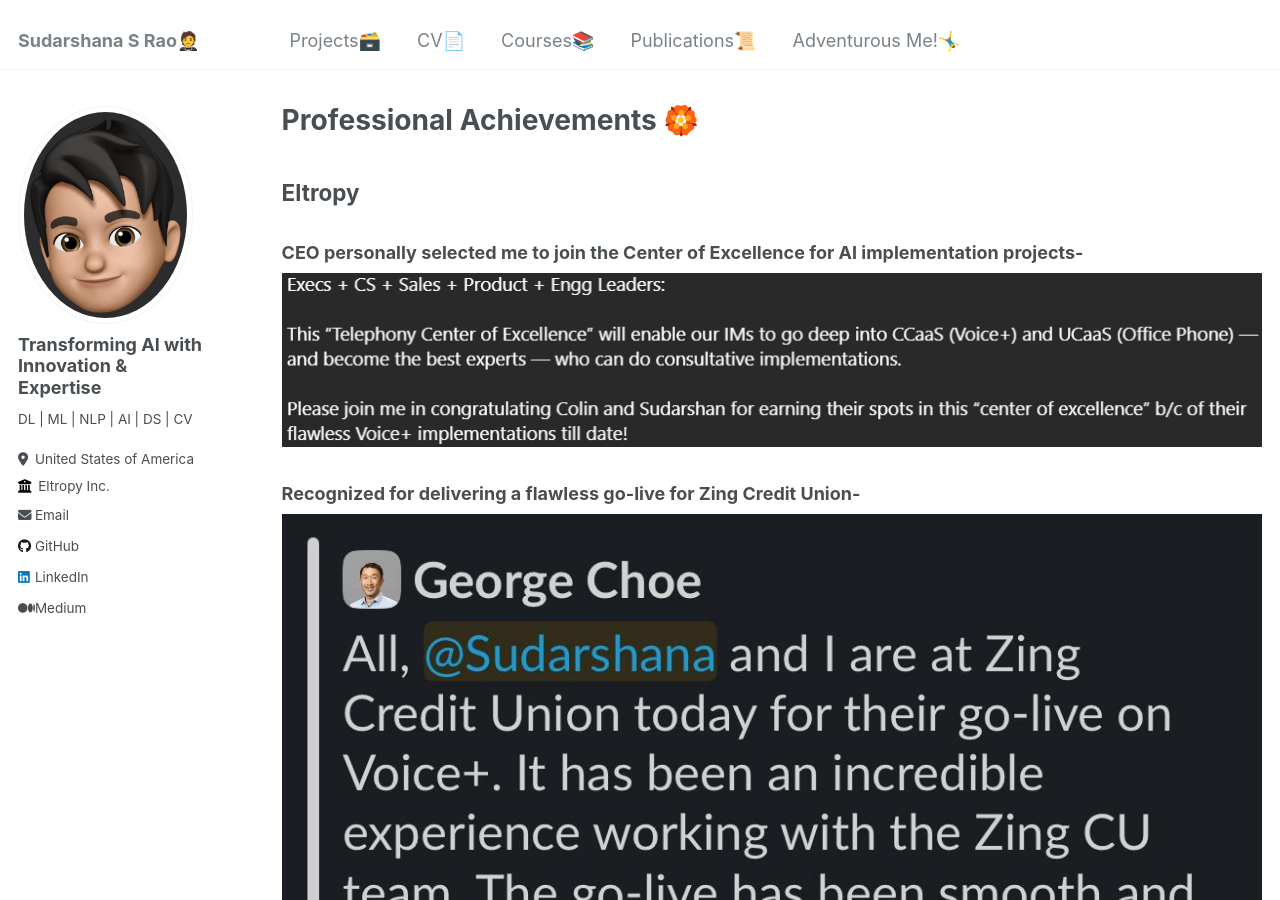
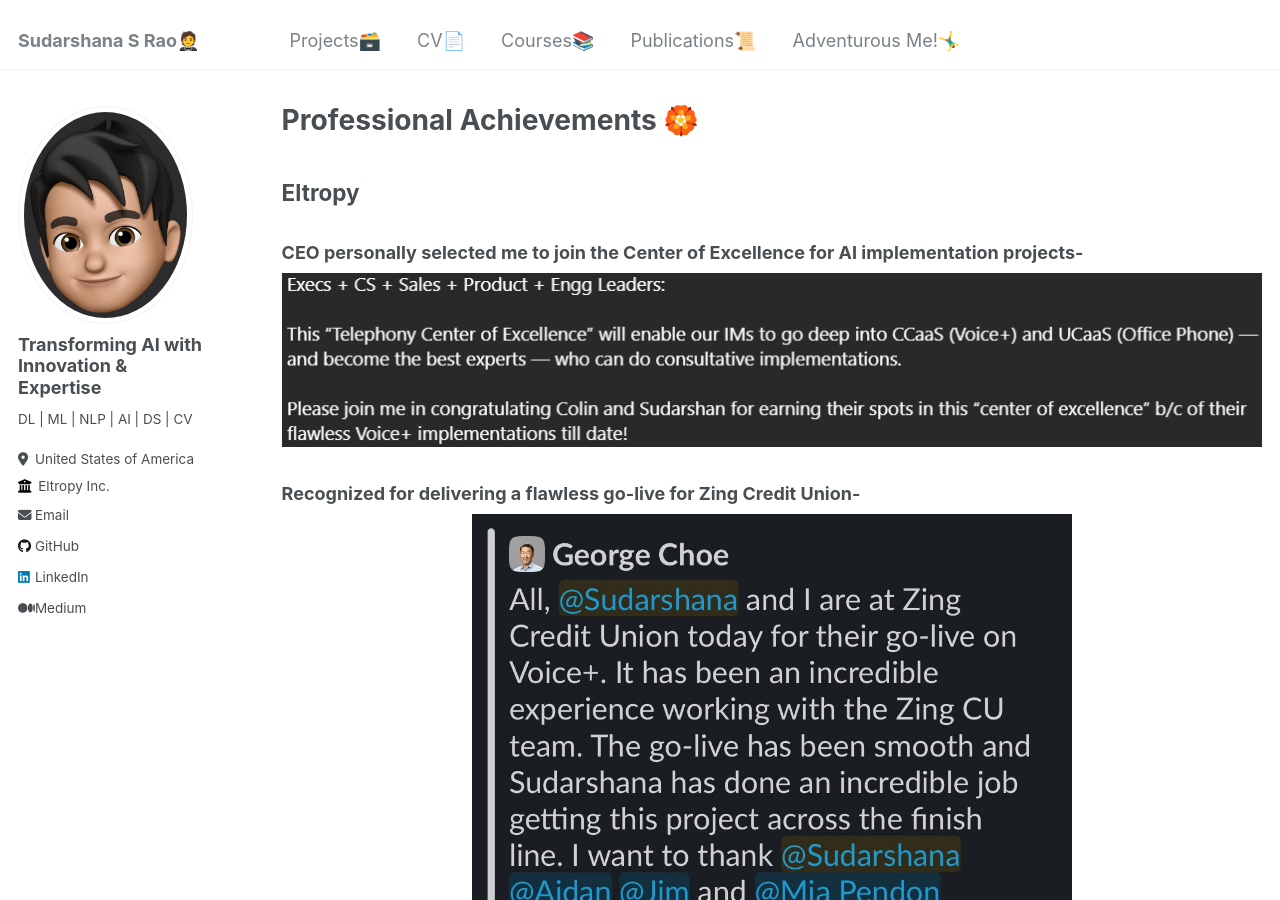
Before and after one commit to SudarshanaSRao/SudarshanaSRao.github.io, a Jekyll site: the page built from _pages/achievements.md, in a window 1280 px wide and 900 px high. Built offline with Jekyll 4.4.1, drawn with Linux system fonts in a browser that asks for light colours.

Commit message:
Update achievements.md

```diff
--- a/_pages/achievements.md
+++ b/_pages/achievements.md
@@ -14,7 +14,7 @@
 <center><img src="/images/EL-1.png" style="cursor: crosshair;"></center>
 
 ### Recognized for delivering a flawless go-live for Zing Credit Union-
-<center><img src="/images/EL-3.jpg" style="cursor: crosshair;"></center>
+<center><img src="/images/EL-3.jpg" height="600px" width="600px" style="cursor: crosshair;"></center>
 
 ### Praised by the CEO & Labor Credit Union leadership for successfully deploying their AI voice project-
 <div style="display: grid; grid-template-columns: repeat(4, 1fr); justify-items: center;">
```
